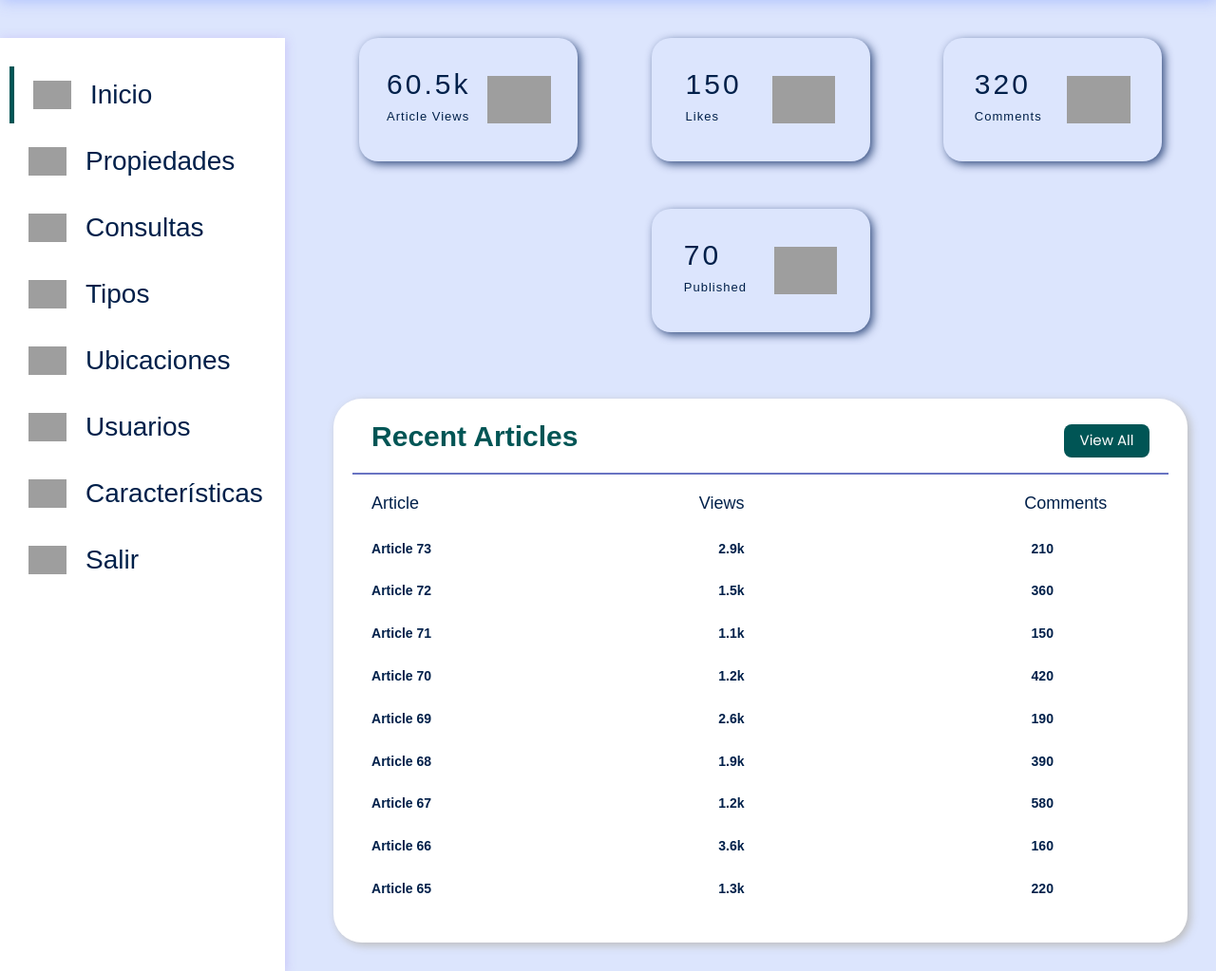
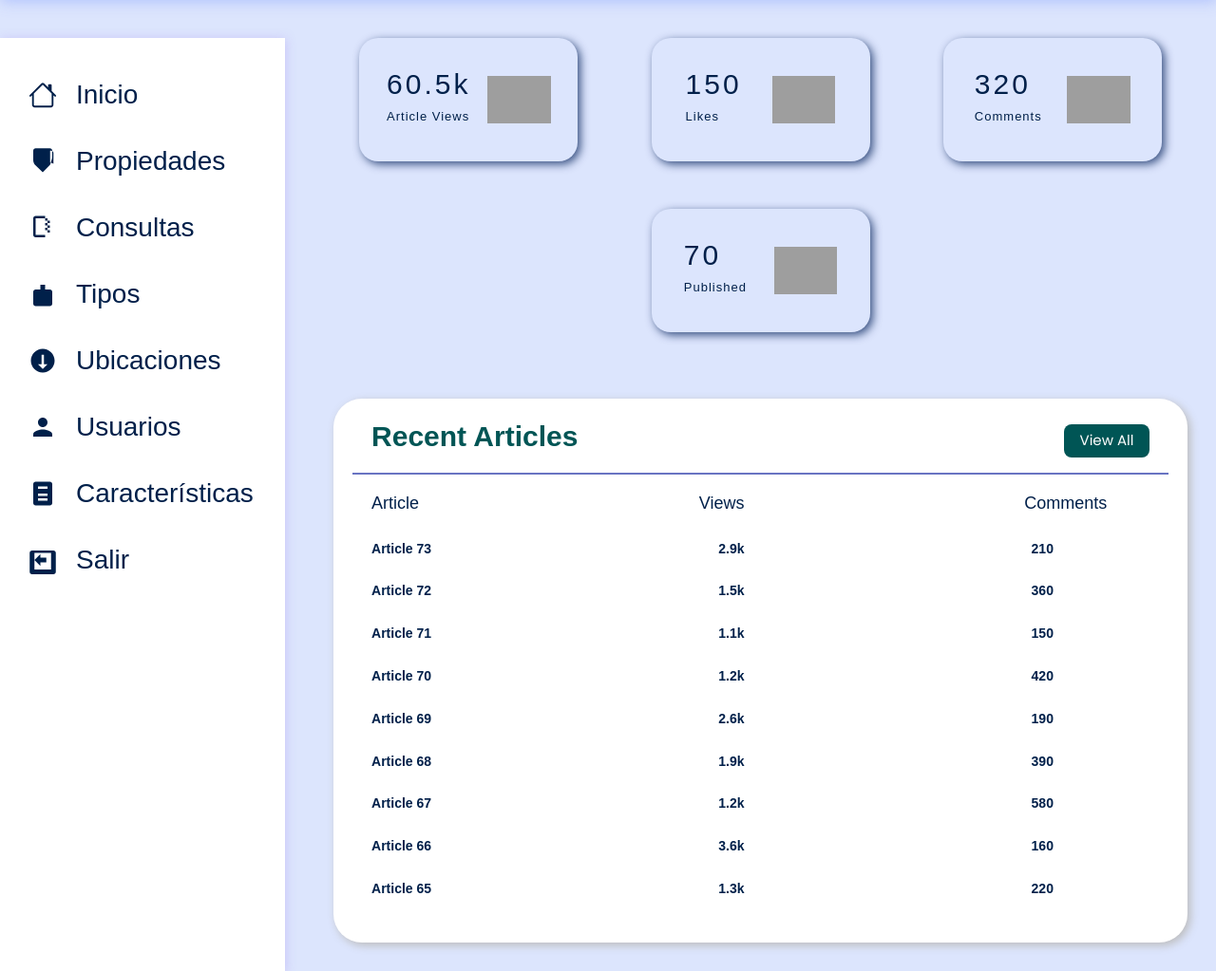
Before and after one commit to dariast03/bienes-raices-tec-web-2, a PHP site: page /admin in a window 1280 px wide. Shown: the part 70-1093 px from the top of the page at 95% size. Run offline with PHP 8.4, Linux system fonts and the light colour scheme; data that the repository does not hold is empty; grey boxes are pictures that could not be loaded.

Commit message:
refactor: Update navigation bar icons and styles in admin layout

```diff
--- a/view/admin/layout/navbar.php
+++ b/view/admin/layout/navbar.php
@@ -2,55 +2,63 @@
     <nav class="nav">
         <div class="nav-upper-options">
 
-            <a href="<?php echo BASE_URL ?>/admin" class="nav-option option1">
-                <img src="https://media.geeksforgeeks.org/wp-content/uploads/20221210182148/Untitled-design-(29).png" class="nav-img" alt="dashboard">
+            <a href="<?php echo BASE_URL ?>/admin" class="nav-option">
+                <svg xmlns="http://www.w3.org/2000/svg" width="16" height="16" fill="currentColor" class="nav-icon" viewBox="0 0 16 16">
+                    <path d="M8.707 1.5a1 1 0 0 0-1.414 0L.646 8.146a.5.5 0 0 0 .708.708L2 8.207V13.5A1.5 1.5 0 0 0 3.5 15h9a1.5 1.5 0 0 0 1.5-1.5V8.207l.646.647a.5.5 0 0 0 .708-.708L13 5.793V2.5a.5.5 0 0 0-.5-.5h-1a.5.5 0 0 0-.5.5v1.293zM13 7.207V13.5a.5.5 0 0 1-.5.5h-9a.5.5 0 0 1-.5-.5V7.207l5-5z" />
+                </svg>
                 <h3>Inicio</h3>
             </a>
 
-
             <a href="<?php echo BASE_URL ?>/admin/propiedades.php" class="nav-option option2">
-                <img src="https://media.geeksforgeeks.org/wp-content/uploads/20221210183322/9.png" class="nav-img" alt="properties">
+                <svg class="nav-icon" viewBox="0 0 24 24" fill="none" xmlns="http://www.w3.org/2000/svg">
+                    <path d="M12 3v9.27c-1.71-.44-3.51-.24-5 .65V5c0-1.1.9-2 2-2h10c1.1 0 2 .9 2 2v8.92c-.86-.42-1.82-.72-2.8-.88V3c0-1.1-.9-2-2-2H6c-1.1 0-2 .9-2 2v7c0 1.57.64 3.14 1.76 4.25L12 21.1l6.25-6.25C19.36 11.14 20 9.57 20 8V3c0-1.1-.9-2-2-2H6c-1.1 0-2 .9-2 2v8c0 1.57.64 3.14 1.76 4.25L12 21.1z" fill="currentColor" />
+                </svg>
                 <h3>Propiedades</h3>
             </a>
 
-            <!-- CONSULTAS -->
-
-            <a href="<?php echo BASE_URL ?>/admin/consultas.php" class="nav-option
-            <?php echo $active == 'consultas' ? 'active' : '' ?>">
-                <img src="https://media.geeksforgeeks.org/wp-content/uploads/20221210183322/9.png" class="nav-img" alt="consultas">
+            <a href="<?php echo BASE_URL ?>/admin/consultas.php" class="nav-option <?php echo $active == 'consultas' ? 'active' : '' ?>">
+                <svg class="nav-icon" viewBox="0 0 24 24" fill="none" xmlns="http://www.w3.org/2000/svg">
+                    <path d="M14 2H6c-1.1 0-2 .9-2 2v14c0 1.1.9 2 2 2h8v-2H6V4h8V2zm4 4h-2v2h2v-2zm0 4h-2v2h2v-2zm0 4h-2v2h2v-2zM14 4v2h2V4h-2zM14 8v2h2V8h-2zM14 12v2h2v-2h-2z" fill="currentColor" />
+                </svg>
                 <h3>Consultas</h3>
             </a>
 
-
             <a href="<?php echo BASE_URL ?>/admin/tipos.php" class="nav-option option3">
-                <img src="https://media.geeksforgeeks.org/wp-content/uploads/20221210183320/5.png" class="nav-img" alt="types">
+                <svg class="nav-icon" viewBox="0 0 24 24" fill="none" xmlns="http://www.w3.org/2000/svg">
+                    <path d="M6 22c-1.1 0-2-.9-2-2V10c0-1.1.9-2 2-2h4V4h4v4h4c1.1 0 2 .9 2 2v10c0 1.1-.9 2-2 2H6z" fill="currentColor" />
+                </svg>
                 <h3>Tipos</h3>
             </a>
 
-
             <a href="<?php echo BASE_URL ?>/admin/ubicaciones.php" class="nav-option option4">
-                <img src="https://media.geeksforgeeks.org/wp-content/uploads/20221210183321/6.png" class="nav-img" alt="locations">
+                <svg class="nav-icon" viewBox="0 0 24 24" fill="none" xmlns="http://www.w3.org/2000/svg">
+                    <path d="M12 2C6.48 2 2 6.48 2 12s4.48 10 10 10 10-4.48 10-10S17.52 2 12 2zm0 17l-4-4h3V7h2v8h3l-4 4z" fill="currentColor" />
+                </svg>
                 <h3>Ubicaciones</h3>
             </a>
 
-
             <a href="<?php echo BASE_URL ?>/admin/usuarios.php" class="nav-option option5">
-                <img src="https://media.geeksforgeeks.org/wp-content/uploads/20221210183323/10.png" class="nav-img" alt="users">
+                <svg class="nav-icon" viewBox="0 0 24 24" fill="none" xmlns="http://www.w3.org/2000/svg">
+                    <path d="M12 12c2.21 0 4-1.79 4-4s-1.79-4-4-4-4 1.79-4 4 1.79 4 4 4zm0 2c-2.67 0-8 1.33-8 4v2h16v-2c0-2.67-5.33-4-8-4z" fill="currentColor" />
+                </svg>
                 <h3>Usuarios</h3>
             </a>
 
-
             <a href="<?php echo BASE_URL ?>/admin/caracteristicas.php" class="nav-option option6">
-                <img src="https://media.geeksforgeeks.org/wp-content/uploads/20221210183320/4.png" class="nav-img" alt="characteristics">
+                <svg class="nav-icon" viewBox="0 0 24 24" fill="none" xmlns="http://www.w3.org/2000/svg">
+                    <path d="M6 2C4.9 2 4 2.9 4 4v16c0 1.1.9 2 2 2h12c1.1 0 2-.9 2-2V4c0-1.1-.9-2-2-2H6zm2 16v-2h8v2H8zm0-4v-2h8v2H8zm0-4V6h8v2H8z" fill="currentColor" />
+                </svg>
                 <h3>Características</h3>
             </a>
 
-
             <a href="<?php echo BASE_URL ?>" class="nav-option logout">
-                <img src="https://media.geeksforgeeks.org/wp-content/uploads/20221210183321/7.png" class="nav-img" alt="logout">
+                <svg class="nav-icon" viewBox="0 0 24 24" fill="none" xmlns="http://www.w3.org/2000/svg">
+                    <path d="M10 17l-5-5 5-5v3h5v4h-5v3zm9-11v14H5V6h14zm2-2H3c-1.1 0-2 .9-2 2v16c0 1.1.9 2 2 2h18c1.1 0 2-.9 2-2V6c0-1.1-.9-2-2-2z" fill="currentColor" />
+                </svg>
                 <h3>Salir</h3>
             </a>
 
         </div>
+
     </nav>
 </div>
```
